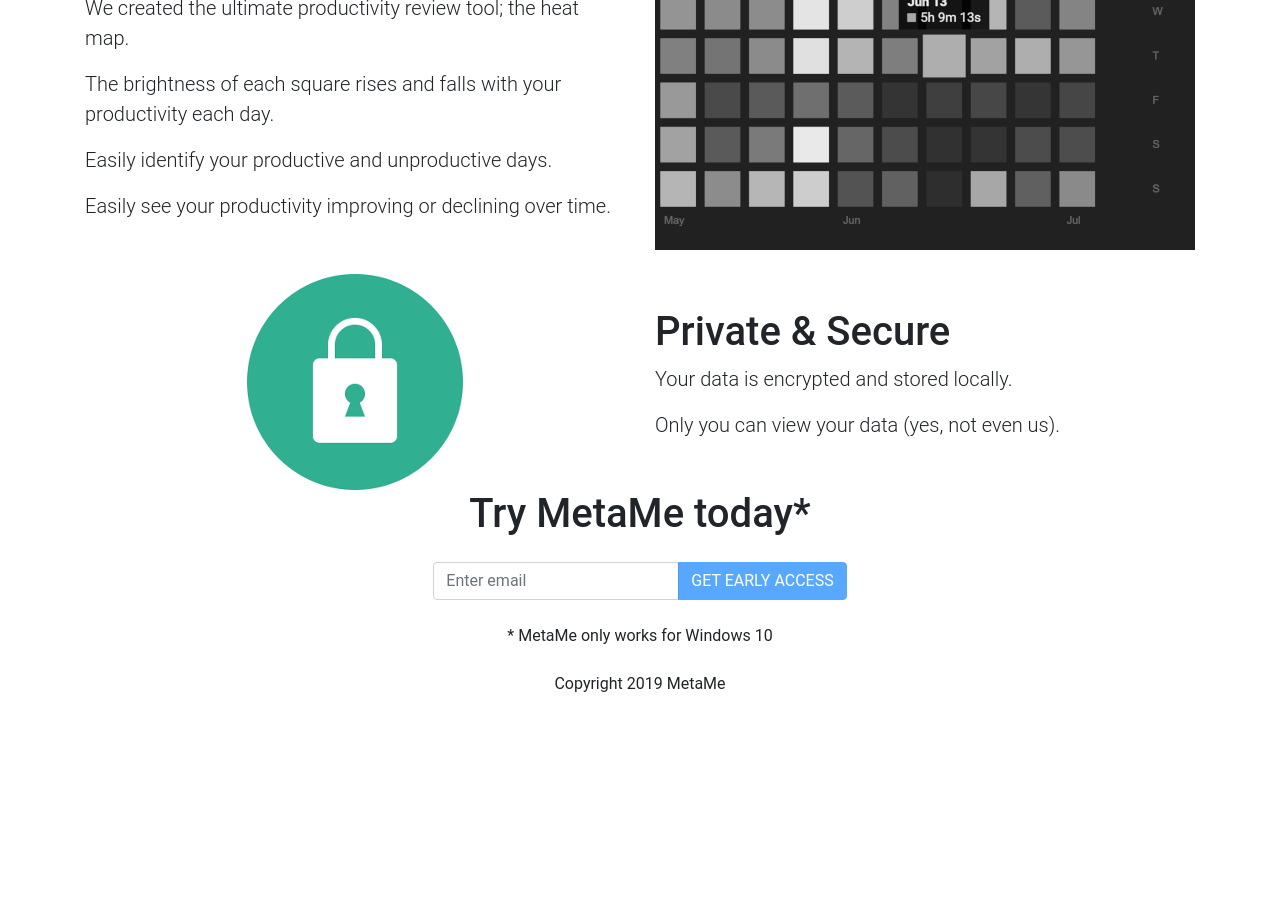
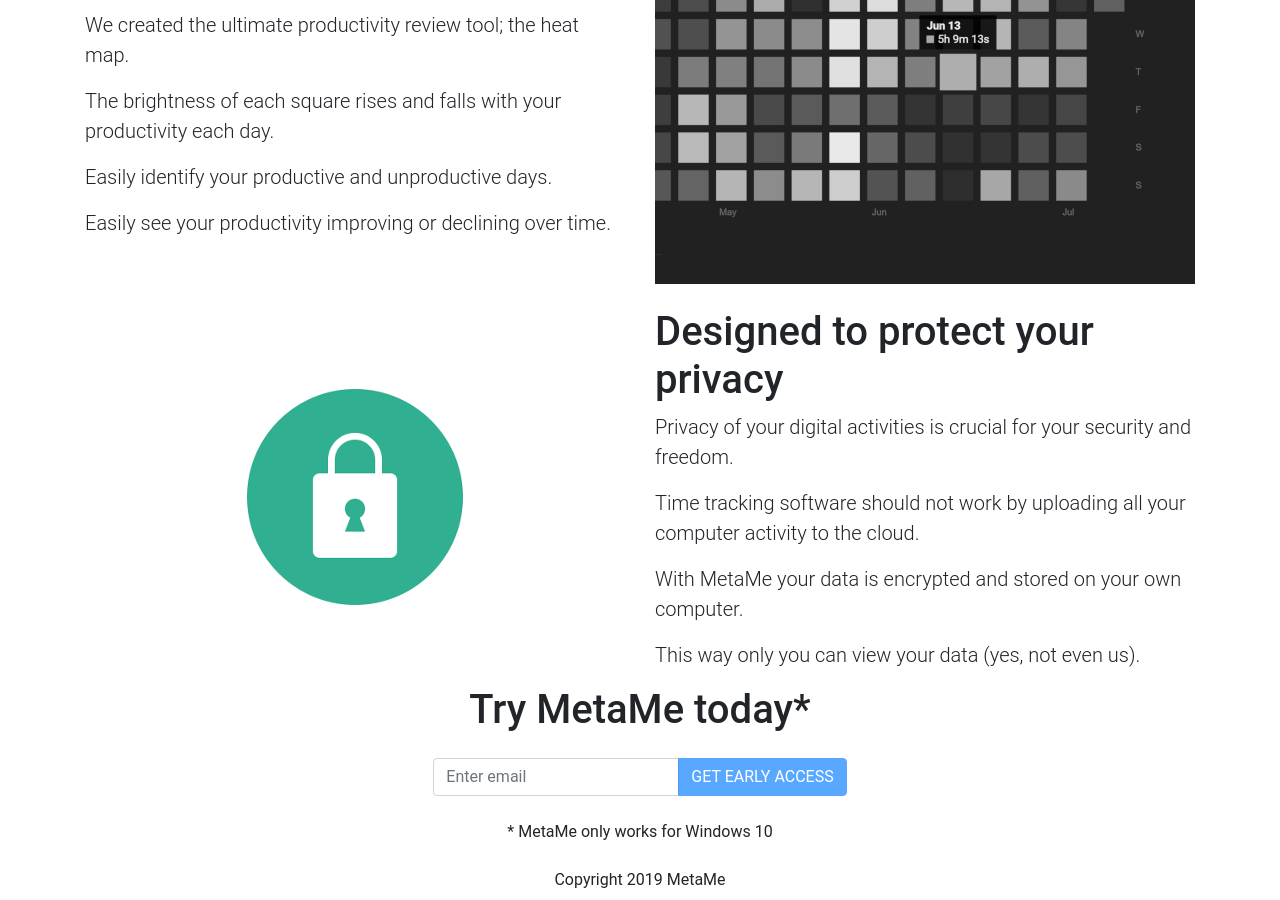
Before and after one commit to meta-me/metame-website, a Jekyll site: the page built from index.html, in a window 1280 px wide and 900 px high, scrolled down 2074 px. Built offline with Jekyll 4.4.1, drawn with Linux system fonts in a browser that asks for light colours; before the commit the page ends 2778 px from its top, so only the background shows below that.

Commit message:
Updated feature 4

```diff
--- a/index.html
+++ b/index.html
@@ -182,11 +182,19 @@
         </div>
       </div>
       <div class="col-xs-12 col-md-6 mt-4">
-        <h2 class="h1">Private & Secure</h2>
+        <h2 class="h1">Designed to protect your privacy</h2>
         <p class="lead">
-          Your data is encrypted and stored locally.
+          Privacy of your digital activities is crucial for your security and freedom.
         </p>
-        <p class="lead">Only you can view your data (yes, not even us).</p>
+        <p class="lead">
+          Time tracking software should not work by uploading all your computer activity to the cloud.
+        </p>
+        <p class="lead">
+          With MetaMe your data is encrypted and stored on your own computer.
+        </p>
+        <p class="lead">
+          This way only you can view your data (yes, not even us).
+        </p>
       </div>
     </div>
   </div>
```
Also changed, not shown: assets/heat-map-1x.png, assets/heat-map-2x.png, assets/heat-map-3x.png.
